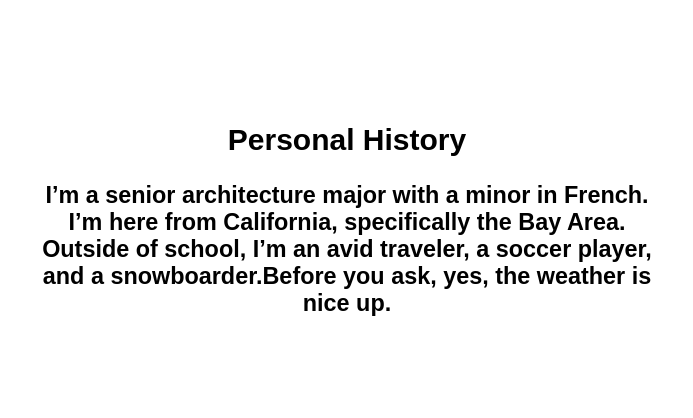
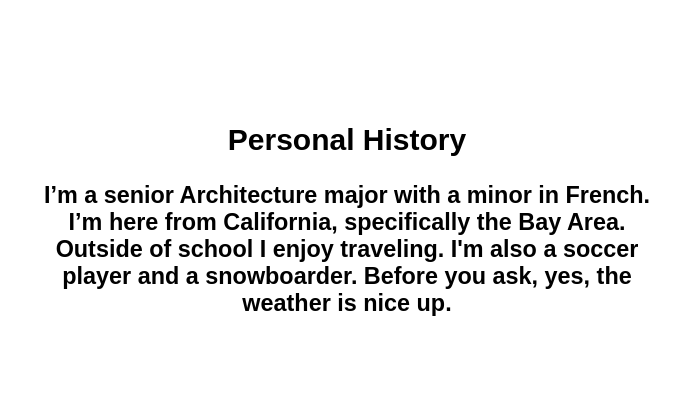
Before and after one commit to LB03-Frog/design-fuego, a plain HTML site: page index.html in a window 1280 px wide. Shown: the part 802-1220 px from the top of the page, without its empty margins (293-986 px from the left). Drawn offline with Linux system fonts and the light colour scheme.

Commit message:
Add files via upload

```diff
--- a/index.html
+++ b/index.html
@@ -18,7 +18,7 @@
 
 <div class="textblock" style="text-align: center">
   <h2>Personal History</h2>
-  <h3>I’m a senior architecture major with a minor in French. I’m here from California, specifically the Bay Area. Outside of school, I’m an avid traveler, a soccer player, and a snowboarder.Before you ask, yes, the weather is nice up. </h3>
+  <h3>I’m a senior Architecture major with a minor in French. I’m here from California, specifically the Bay Area. Outside of school I enjoy traveling. I'm also a soccer player and a snowboarder. Before you ask, yes, the weather is nice up. </h3>
   </div>
 
   <img src="horizon.jpg" alt="me" class="center-img" style="width:30%;"></img>
```
